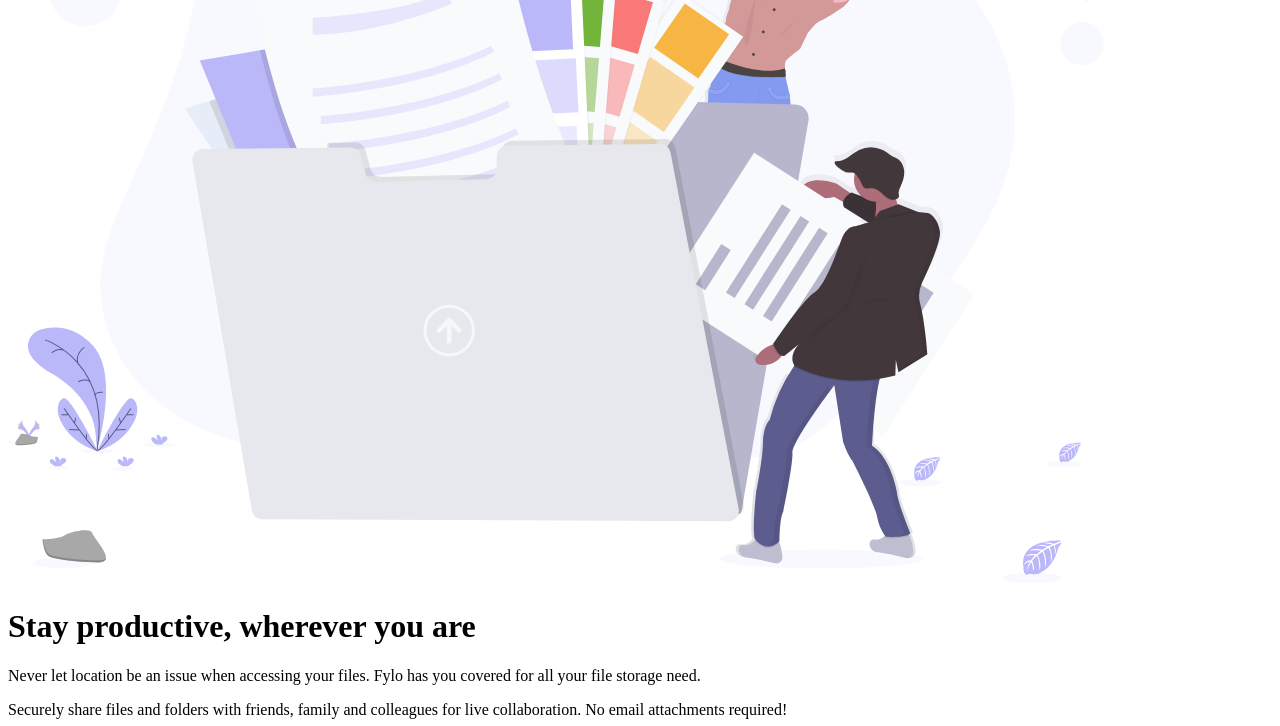
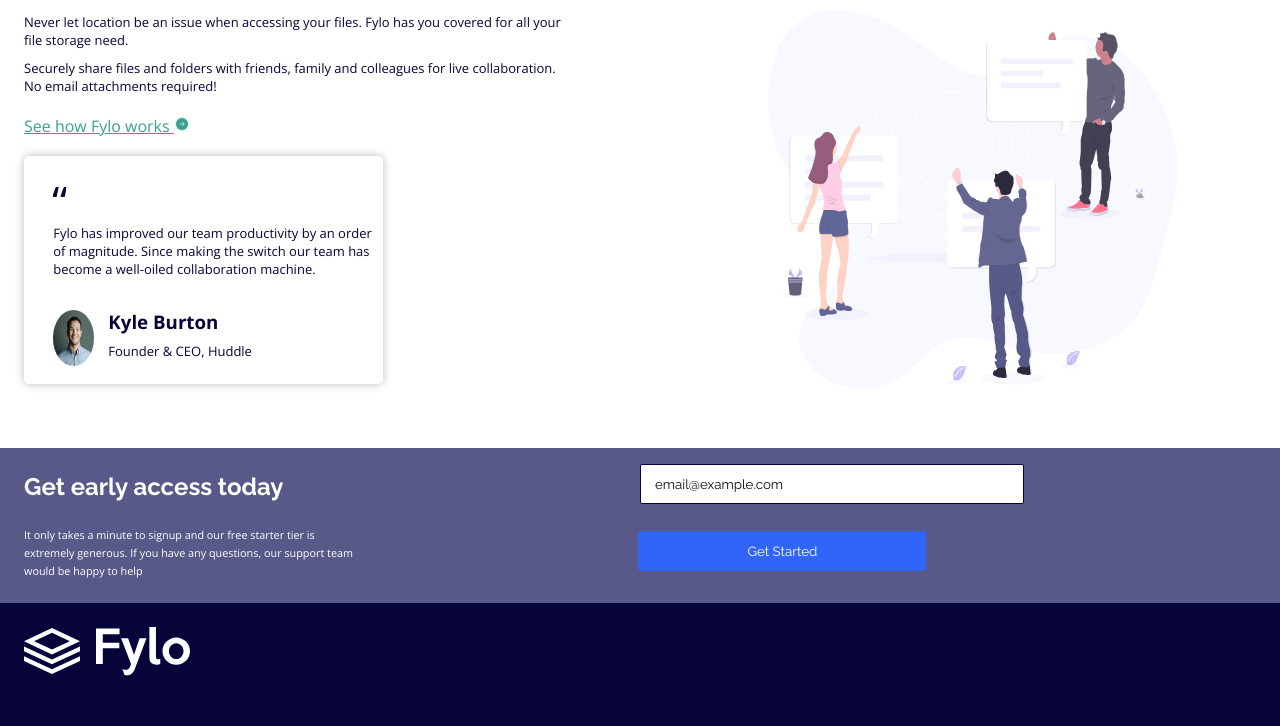
Before and after one commit to barbie-ema1/Fylo, a plain HTML site: page index.html in a window 1280 px wide. Shown: the part 507-1233 px from the top of the page. Drawn offline with nearby package versions, Linux system fonts and the light colour scheme.

Commit message:
modified:   index.html

```diff
--- a/index.html
+++ b/index.html
@@ -4,8 +4,9 @@
     <meta charset="UTF-8">
     <meta name="viewport" content="width=device-width, initial-scale=1.0">
     <script src="script.js"></script>
-    <link rel="stylesheet"href="https://cdnjs.cloudflare.com/ajax/libs/animate.css/4.1.1/animate.min.css"/>
-    <link rel="icon" type="image/png" sizes="32x32" href="C:\Users\EMA\Documents\flyo2\images\favicon-32x32.png">
+    <link rel="stylesheet" href="style.css">
+    <link rel="stylesheet" href="https://cdnjs.cloudflare.com/ajax/libs/animate.css/4.1.1/animate.min.css"/>
+    <link rel="icon" type="image/png" sizes="32x32" href="./images/favicon-32x32.png">
     <title>Fylo | Page</title>
 </head>
 <body>
```
